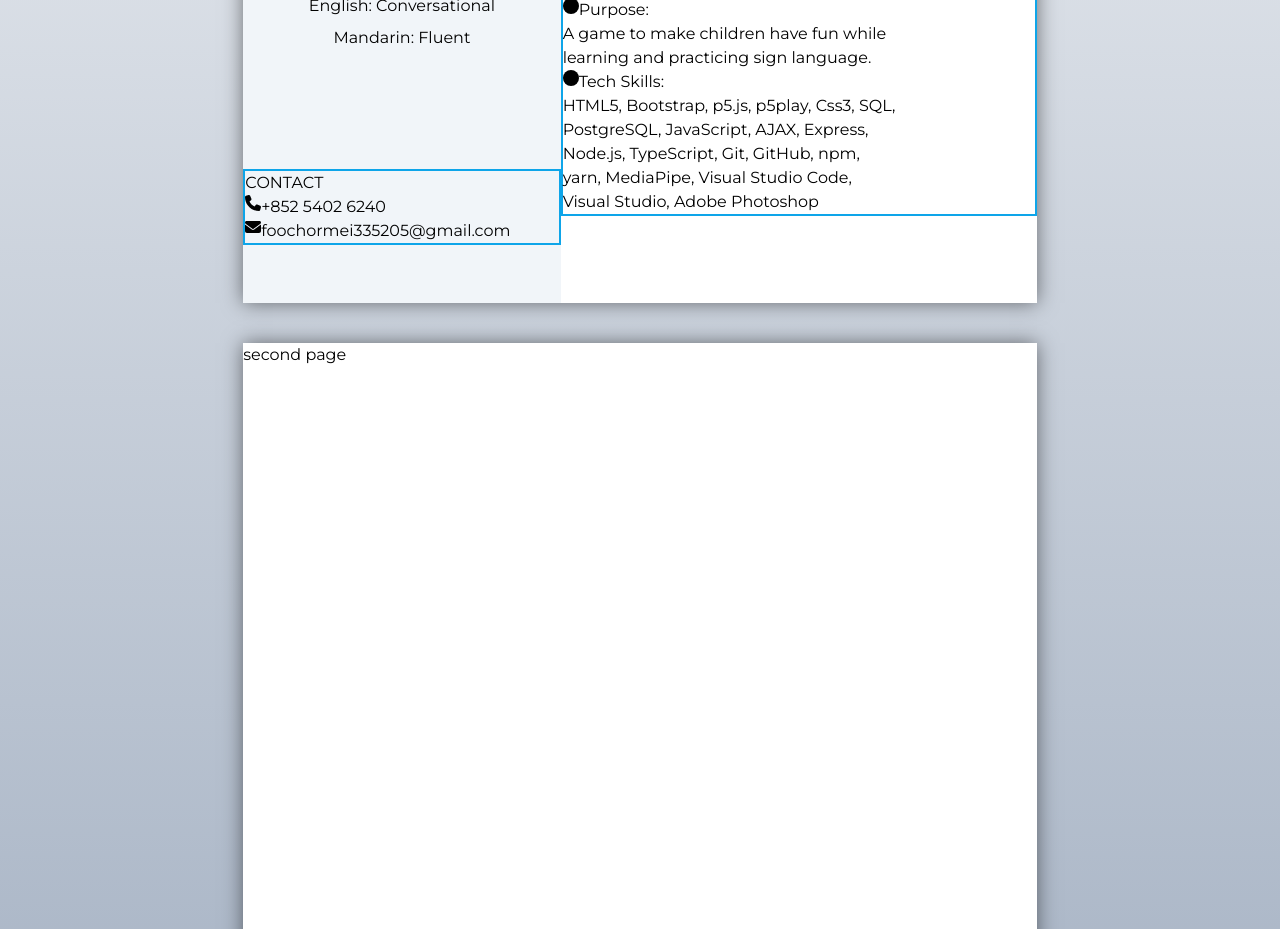
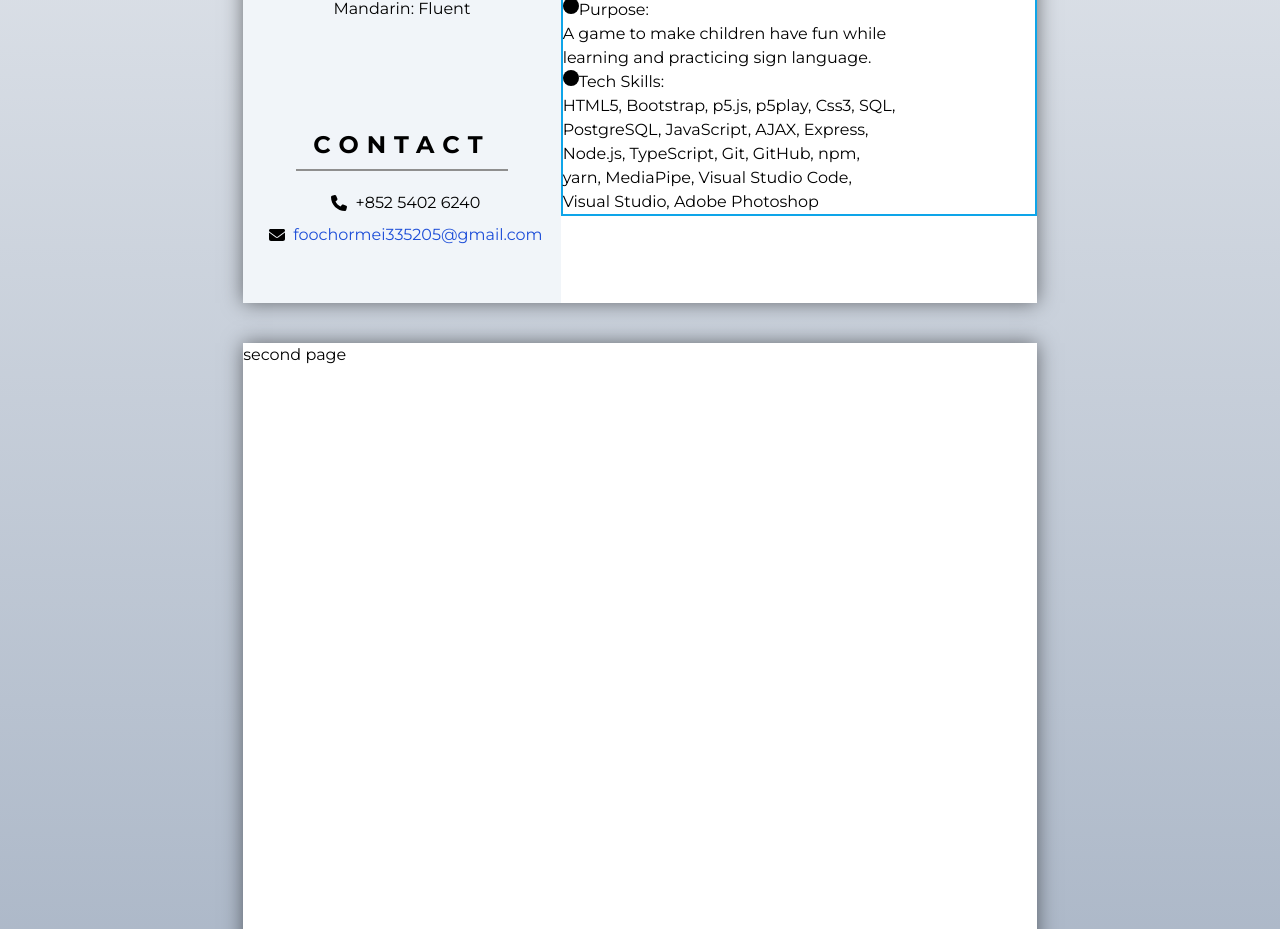
Before and after one commit to ZoeFoo/ZoeFoo_Resumes, a Next.js app in the folder zoefoo_cv/: page / in a window 1280 px wide. Shown: the part 840-1769 px from the top of the page. Built offline with nearby package versions, Linux system fonts and the light colour scheme.

Commit message:
finished style Contact component

```diff
--- a/zoefoo_cv/components/leftBar/Contact.jsx
+++ b/zoefoo_cv/components/leftBar/Contact.jsx
@@ -1,24 +1,28 @@
 import React from 'react';
+import { Link } from "react-router-dom";
 import { FontAwesomeIcon } from '@fortawesome/react-fontawesome';
 import { faPhone, faEnvelope } from '@fortawesome/free-solid-svg-icons';
 
 
 const Contact = ({ phone, email }) => {
     return (
-        <div>
-            <div>
-                <h2>CONTACT</h2>
+        <div className='leading-loose'>
+            <div className='grid'>
+                <div className='title text-decoration text-2xl w-4/6 pb-2 mb-4'
+                    style={{ letterSpacing: 8 }}>CONTACT</div>
             </div>
 
-            <div>
+            <div className='flex flex-wrap justify-center'>
                 <div className='flex flex-nowrap'>
-                    <FontAwesomeIcon icon={faPhone} />
+                    <FontAwesomeIcon icon={faPhone} className='my-2 mx-2' />
                     <div>{phone}</div>
                 </div>
 
                 <div className='flex flex-nowrap'>
-                    <FontAwesomeIcon icon={faEnvelope} />
-                    <div>{email}</div>
+                    <FontAwesomeIcon icon={faEnvelope} className='my-2 mx-2' />
+                    {/*<div onClick={() => {*/}
+                    {/*    window.location.href = `${email}`}}>{email}</div>*/}
+                    <a href={email} className='text-blue-700 hover:underline decoration-1'>{email}</a>
                 </div>
             </div>
         </div>
--- a/zoefoo_cv/package.json
+++ b/zoefoo_cv/package.json
@@ -17,6 +17,7 @@
     "postcss": "8.4.23",
     "react": "18.2.0",
     "react-dom": "18.2.0",
+    "react-router-dom": "^6.11.1",
     "tailwindcss": "3.3.2"
   }
 }
--- a/zoefoo_cv/pages/index.js
+++ b/zoefoo_cv/pages/index.js
@@ -40,7 +40,7 @@ export default function Home() {
                             mandarin={`Fluent`} />
                     </div>
 
-                    <div className='border-2 border-sky-500 self-center'>
+                    <div className='self-center'>
                         <Contact
                             phone={`+852 5402 6240`}
                             email={`foochormei335205@gmail.com`} />
```
Also changed, not shown: 1 other file (tests, documents, lock files or other folders).
